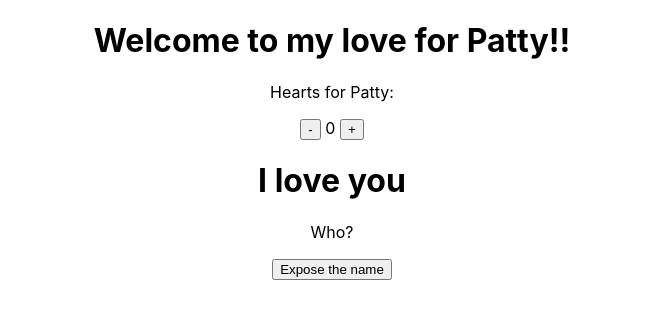
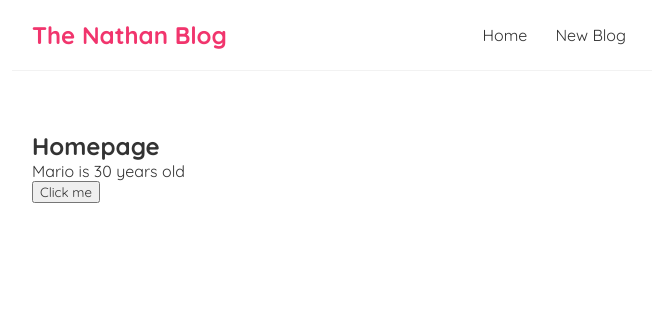
Before and after one commit to Ethea2/react-practice, a React (Create React App) app: page / in a window 1280 px wide. Shown: the top 318 px of the page, without its empty margins (308-964 px from the left). Built offline with nearby package versions, Linux system fonts and the light colour scheme.

Commit message:
Learned about statehooks

```diff
--- a/src/App.css
+++ /dev/null
@@ -1,38 +0,0 @@
-.App {
-  text-align: center;
-}
-
-.App-logo {
-  height: 40vmin;
-  pointer-events: none;
-}
-
-@media (prefers-reduced-motion: no-preference) {
-  .App-logo {
-    animation: App-logo-spin infinite 20s linear;
-  }
-}
-
-.App-header {
-  background-color: #282c34;
-  min-height: 100vh;
-  display: flex;
-  flex-direction: column;
-  align-items: center;
-  justify-content: center;
-  font-size: calc(10px + 2vmin);
-  color: white;
-}
-
-.App-link {
-  color: #61dafb;
-}
-
-@keyframes App-logo-spin {
-  from {
-    transform: rotate(0deg);
-  }
-  to {
-    transform: rotate(360deg);
-  }
-}
--- a/src/App.js
+++ b/src/App.js
@@ -1,32 +1,13 @@
-import { useState } from 'react';
-import './App.css';
+import Navbar from './Navbar';
+import Home from './Home'
 
 function App() {
-    const title = "Welcome to my love for Patty!!";
-    const iLoveYou = "I love you";
-    var [notPatty, setNotPatty] = useState(true);
-    var [hearts, setHearts] = useState(0);
-    var itsPatty = () => {
-        if(notPatty) {
-            setNotPatty(false);
-        } else {
-            setNotPatty(true);
-        }
-    }
-    var addHearts = () => { setHearts(hearts + 1)}
-    function subtractHearts() {
-        setHearts(hearts - 1)
-    }
+
     return (
         <div className="App">
+            <Navbar />
             <div className="content">
-                <h1>{ title }</h1>
-                <p>Hearts for Patty:</p>
-                <p><button onClick={subtractHearts}> - </button> { hearts } <button onClick={addHearts}> + </button></p>
-
-                <h1> { iLoveYou } </h1>
-                <p> { notPatty? "Who?" : "Patty" } </p>
-                <button onClick={itsPatty}> Expose the name </button>
+                <Home />
             </div>
         </div>
     );
--- /dev/null
+++ b/src/Home.js
@@ -0,0 +1,20 @@
+import { useState } from "react";
+
+const Home = () => {
+    const [name, setName] = useState("Mario");
+    const [age, setAge] = useState(30);
+    const handleClick = () => {
+        setName("Nathan");
+        setAge("20");
+    }
+
+    return (
+        <div className="home">
+            <h2>Homepage</h2>
+            <p>{ name } is { age } years old</p>
+            <button onClick={ handleClick }>Click me</button>
+        </div>
+    );
+}
+
+export default Home;
--- /dev/null
+++ b/src/Navbar.js
@@ -0,0 +1,13 @@
+const Navbar = () => {
+    return (
+        <nav className="navbar">
+            <h1> The Nathan Blog </h1>
+            <div className="links">
+                <a href="/">Home</a>
+                <a href="/create">New Blog</a>
+            </div>
+        </nav>
+     );
+}
+
+export default Navbar;
--- a/src/index.css
+++ b/src/index.css
@@ -1,13 +1,34 @@
-body {
-  margin: 0;
-  font-family: -apple-system, BlinkMacSystemFont, 'Segoe UI', 'Roboto', 'Oxygen',
-    'Ubuntu', 'Cantarell', 'Fira Sans', 'Droid Sans', 'Helvetica Neue',
-    sans-serif;
-  -webkit-font-smoothing: antialiased;
-  -moz-osx-font-smoothing: grayscale;
-}
+@import url('https://fonts.googleapis.com/css2?family=Quicksand:wght@300;400;500;600;700&display=swap');
 
-code {
-  font-family: source-code-pro, Menlo, Monaco, Consolas, 'Courier New',
-    monospace;
-}
+* {
+    margin: 0;
+    font-family: "Quicksand";
+    color: #333;
+  }
+  .navbar {
+    padding: 20px;
+    display: flex;
+    align-items: center;
+    max-width: 600px;
+    margin: 0 auto;
+    border-bottom: 1px solid #f2f2f2;
+  }
+  .navbar h1 {
+    color: #f1356d;
+  }
+  .navbar .links {
+    margin-left: auto;
+  }
+  .navbar a {
+    margin-left: 16px;
+    text-decoration: none;
+    padding: 6px;
+  }
+  .navbar a:hover {
+    color: #f1356d;
+  }
+  .content {
+    max-width: 600px;
+    margin: 40px auto;
+    padding: 20px;
+  }
```
